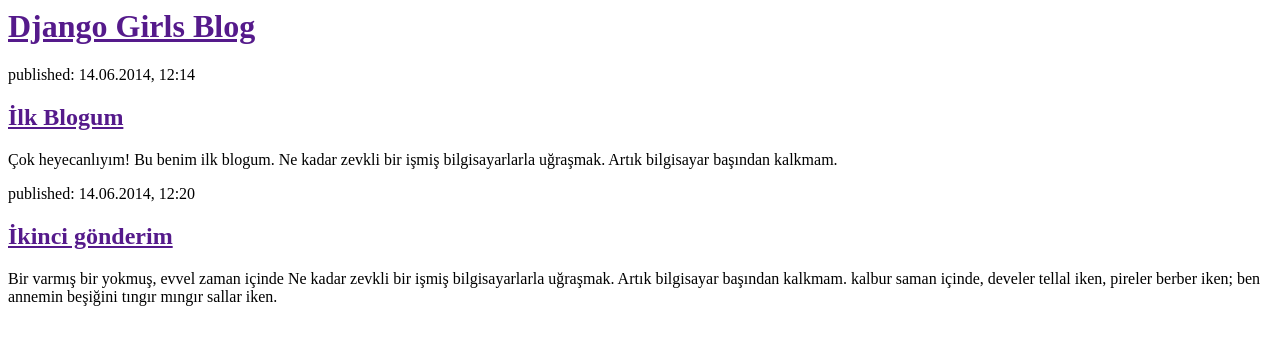
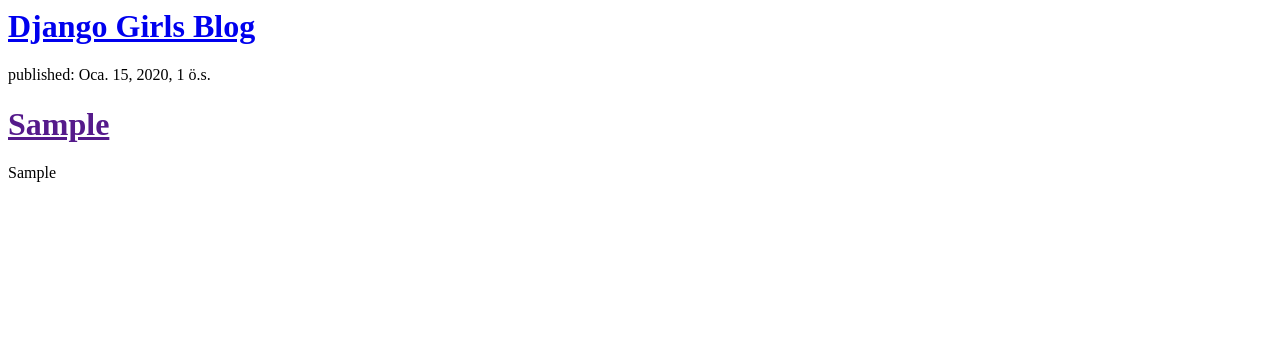
Before and after one commit to Aliican/ilk-blogum, a Django app: template blog/templates/blog/post_list.html in a window 1280 px wide. Shown: the top 345 px of the page. Run offline with Django 3.2, Linux system fonts and the light colour scheme; the template is opened without the code that fills it: values that come from a table or form of the project are taken from there, others are empty; tables that the repository leaves empty hold one stand-in row (values such as "Sample post"); parts of the project's set-up code (start-up, migrations or seed data) failed here and were passed over.

Commit message:
Veritabanındaki postları görebilmek için template'i değiştirdim.

```diff
--- a/blog/templates/blog/post_list.html
+++ b/blog/templates/blog/post_list.html
@@ -4,20 +4,16 @@
     <title>Django Girls blog</title>
 </head>
 <body>
-    <div>
-        <h1><a href="">Django Girls Blog</a></h1>
-    </div>
+<div>
+   <h1><a href="/">Django Girls Blog</a></h1>
+</div>
 
-    <div>
-        <p>published: 14.06.2014, 12:14</p>
-        <h2><a href="">İlk Blogum</a></h2>
-        <p>Çok heyecanlıyım! Bu benim ilk blogum. Ne kadar zevkli bir işmiş bilgisayarlarla uğraşmak. Artık bilgisayar başından kalkmam. </p>
-    </div>
-
-    <div>
-        <p>published: 14.06.2014, 12:20</p>
-        <h2><a href="">İkinci gönderim</a></h2>
-        <p>Bir varmış bir yokmuş, evvel zaman içinde Ne kadar zevkli bir işmiş bilgisayarlarla uğraşmak. Artık bilgisayar başından kalkmam. kalbur saman içinde, develer tellal iken, pireler berber iken; ben annemin beşiğini tıngır mıngır sallar iken.</p>
-    </div>
+{% for post in posts %}
+  <div>
+      <p>published: {{ post.yayinlanma_tarihi }}</p>
+      <h1><a href="">{{ post.baslik }}</a></h1>
+      <p>{{ post.yazi|linebreaks }}</p>
+  </div>
+{% endfor %}
 </body>
 </html>
```
Also changed, not shown: blog/views.py (+4 -3 lines).
